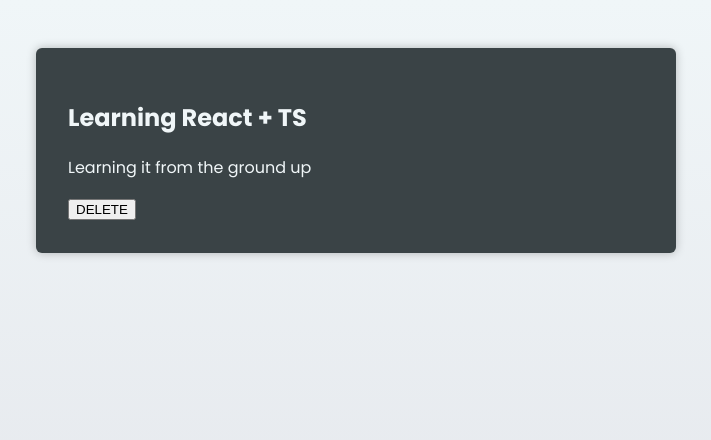
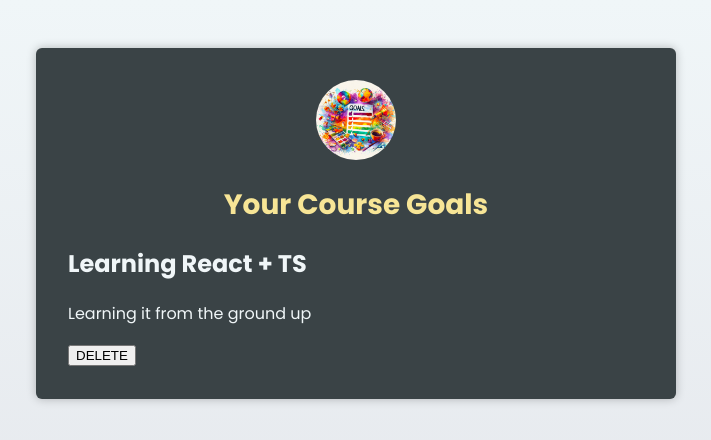
Before and after one commit to mmartins23/developer-roadmap, a React (Vite) app in the folder 2- Using TypeScript with React - Essentials/react-ts-basics/: page / in a window 1280 px wide. Shown: the top 440 px of the page, without its empty margins (284-995 px from the left). Built offline with nearby package versions, Linux system fonts and the light colour scheme; the HTML template or start-up script is replaced by a standard one.

Commit message:
Exercise: Creating a Header Component

```diff
--- a/2- Using TypeScript with React - Essentials/react-ts-basics/src/App.tsx
+++ b/2- Using TypeScript with React - Essentials/react-ts-basics/src/App.tsx
@@ -1,8 +1,14 @@
 import CourseGoal from "./components/CourseGoal";
+import Header from "./components/Header";
+import goalsImg from './assets/goals.jpg'
+
 
 export default function App() {
   return (
     <main>
+      <Header image={{src: goalsImg, alt: 'A List of goals'}}>
+        <h1>Your Course Goals</h1>
+      </Header>
       <CourseGoal
         title="Learning React + TS">
         <p>Learning it from the ground up</p>
--- /dev/null
+++ b/2- Using TypeScript with React - Essentials/react-ts-basics/src/components/Header.tsx
@@ -0,0 +1,18 @@
+import { ReactNode } from "react"
+
+type HeaderProps = {
+    image: {
+        src: string;
+        alt: string;
+    };
+    children: ReactNode
+}
+
+export default function Header({ image, children }: HeaderProps) {
+    return (
+        <header>
+            <img src={image.src} alt={image.alt} />
+            {children}
+        </header>
+    )
+}
```
Also changed, not shown: 1 other file (tests, documents, lock files or other folders).
